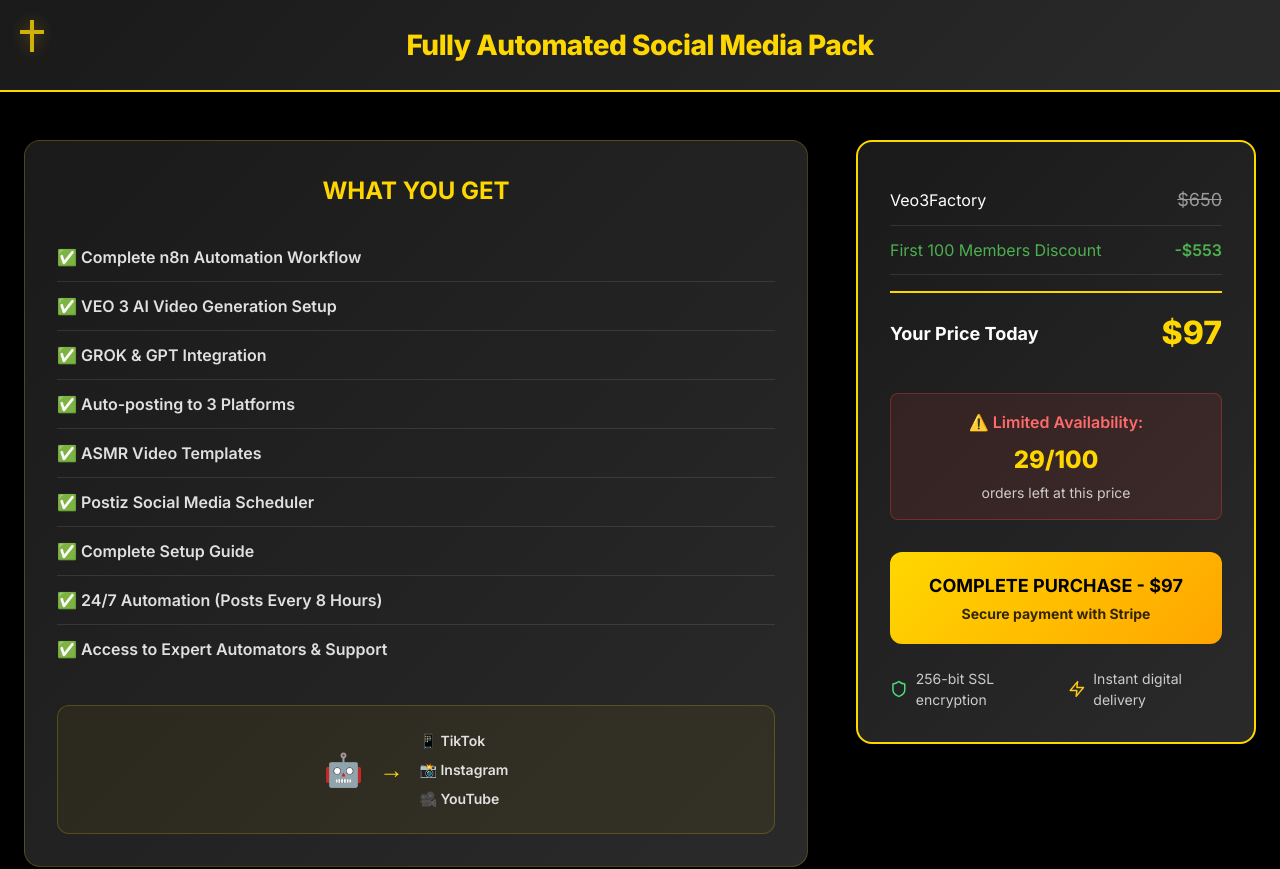
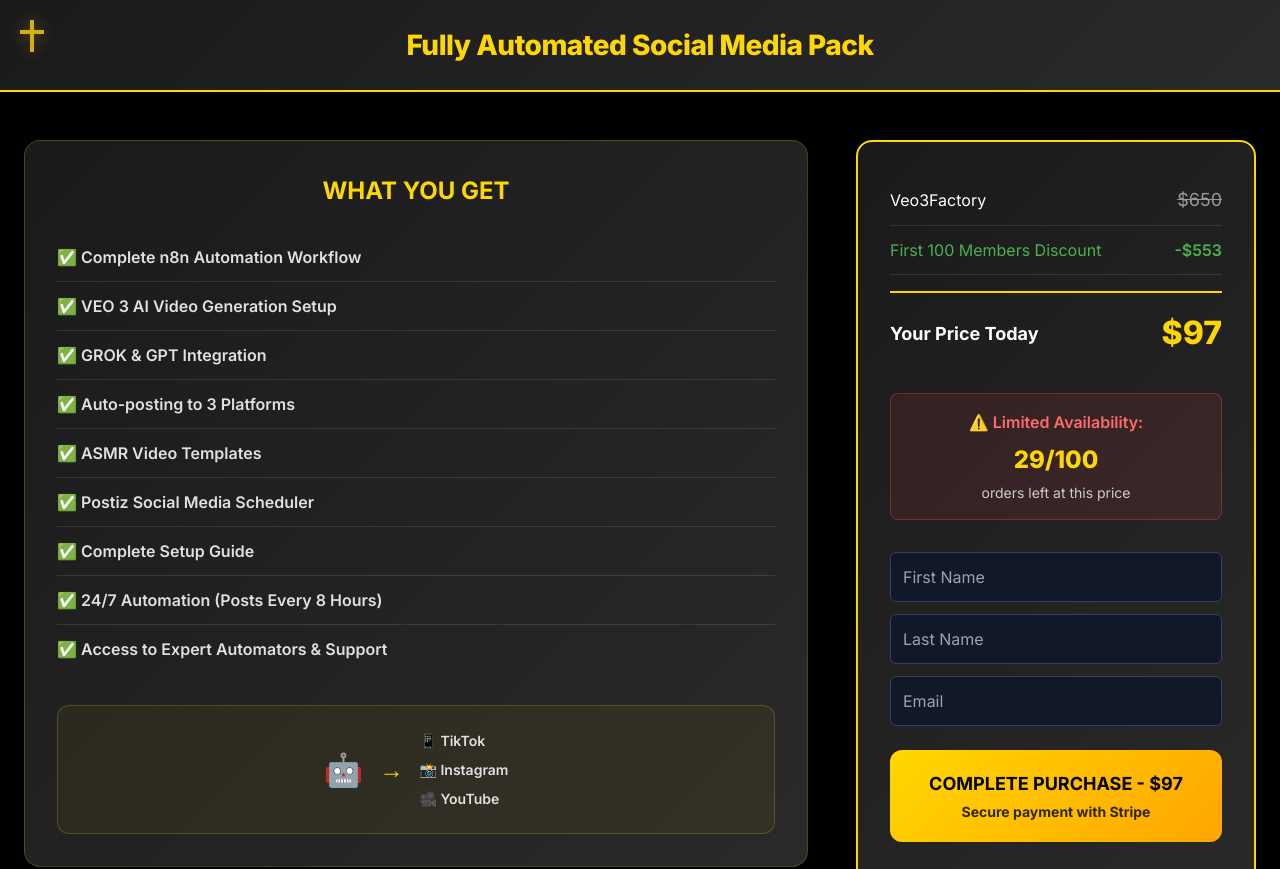
Before and after one commit to Qwixo/veo3factory-v0.5, a React (Vite) app: page /checkout in a window 1280 px wide. Shown: the top 869 px of the page. Built offline with nearby package versions, Linux system fonts and the light colour scheme; no server answers.

Commit message:
Updated CheckoutPage.tsx

```diff
--- a/src/components/checkout/CheckoutPage.tsx
+++ b/src/components/checkout/CheckoutPage.tsx
@@ -11,6 +11,10 @@ export function CheckoutPage() {
   const [error, setError] = useState('');
   const { user } = useAuth();
   const navigate = useNavigate();
+  const [firstName, setFirstName] = useState('');
+  const [lastName, setLastName] = useState('');
+  const [email, setEmail] = useState('');
+
 
   const product = getStripeProductConfig();
 
@@ -24,6 +28,11 @@ export function CheckoutPage() {
   const handlePurchase = async () => {
     setLoading(true);
     setError('');
+if (!email || !firstName || !lastName) {
+  setError('Please fill in all fields before continuing.');
+  setLoading(false);
+  return;
+}
 
     try {
       // Prepare checkout data for guest checkout
@@ -32,7 +41,14 @@ export function CheckoutPage() {
   success_url: `${window.location.origin}/success`,
   cancel_url: `${window.location.origin}/checkout`,
   mode: product.mode,
+  customer_email: email,
+metadata: {
+  first_name: firstName,
+  last_name: lastName,
+  full_name: `${firstName} ${lastName}`
+}
 };
+
 
       // Always do guest checkout - no authentication required
       const response = await fetch(`${import.meta.env.VITE_SUPABASE_URL}/functions/v1/stripe-checkout`, {
@@ -148,6 +164,39 @@ export function CheckoutPage() {
                   </div>
                 )}
 
+
+
+
+
+<div className="mb-6 space-y-3">
+  <input
+    type="text"
+    placeholder="First Name"
+    value={firstName}
+    onChange={(e) => setFirstName(e.target.value)}
+    className="w-full p-3 rounded-md bg-gray-900 text-white border border-gray-700 placeholder-gray-400"
+  />
+  <input
+    type="text"
+    placeholder="Last Name"
+    value={lastName}
+    onChange={(e) => setLastName(e.target.value)}
+    className="w-full p-3 rounded-md bg-gray-900 text-white border border-gray-700 placeholder-gray-400"
+  />
+  <input
+    type="email"
+    placeholder="Email"
+    value={email}
+    onChange={(e) => setEmail(e.target.value)}
+    className="w-full p-3 rounded-md bg-gray-900 text-white border border-gray-700 placeholder-gray-400"
+    required
+  />
+</div>
+
+
+
+
+
                 {/* Checkout Button */}
                 <button
                   onClick={handlePurchase}
```
Lines whose indentation alone changed are shown as unchanged.
